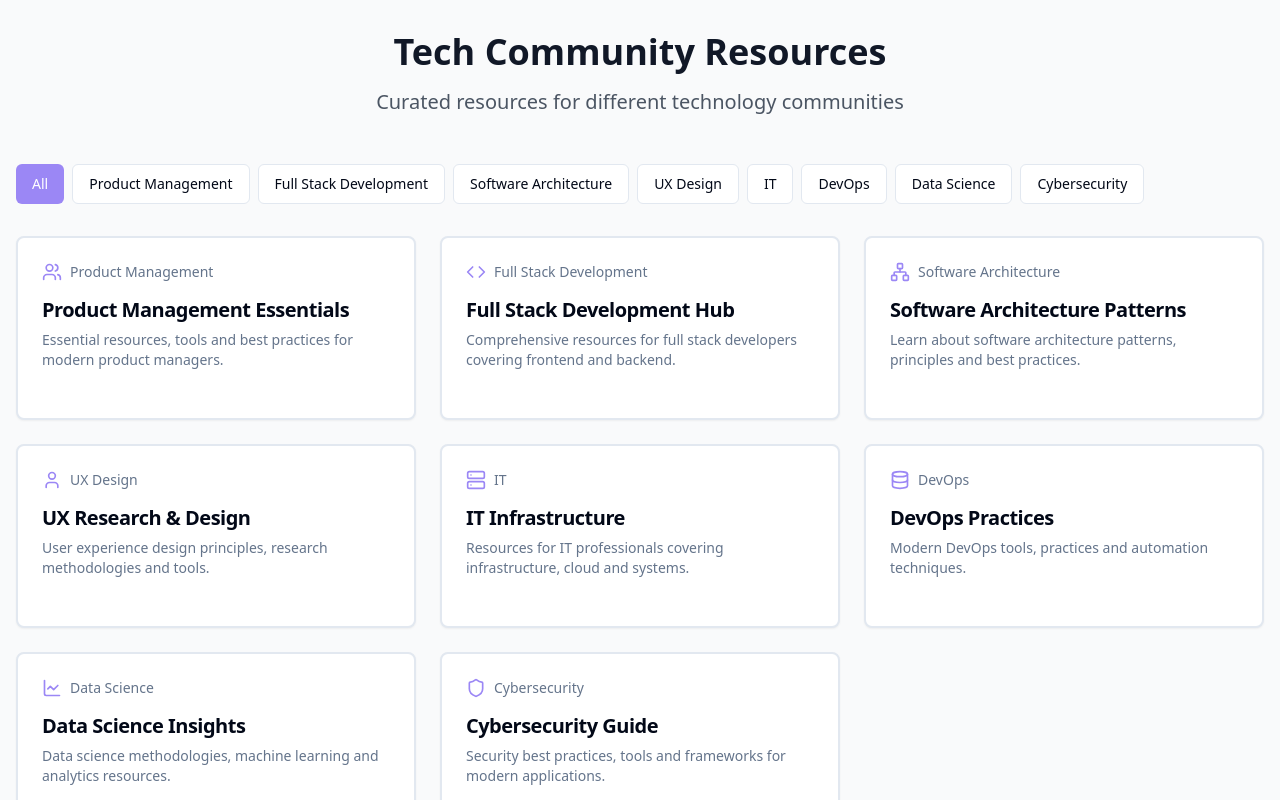
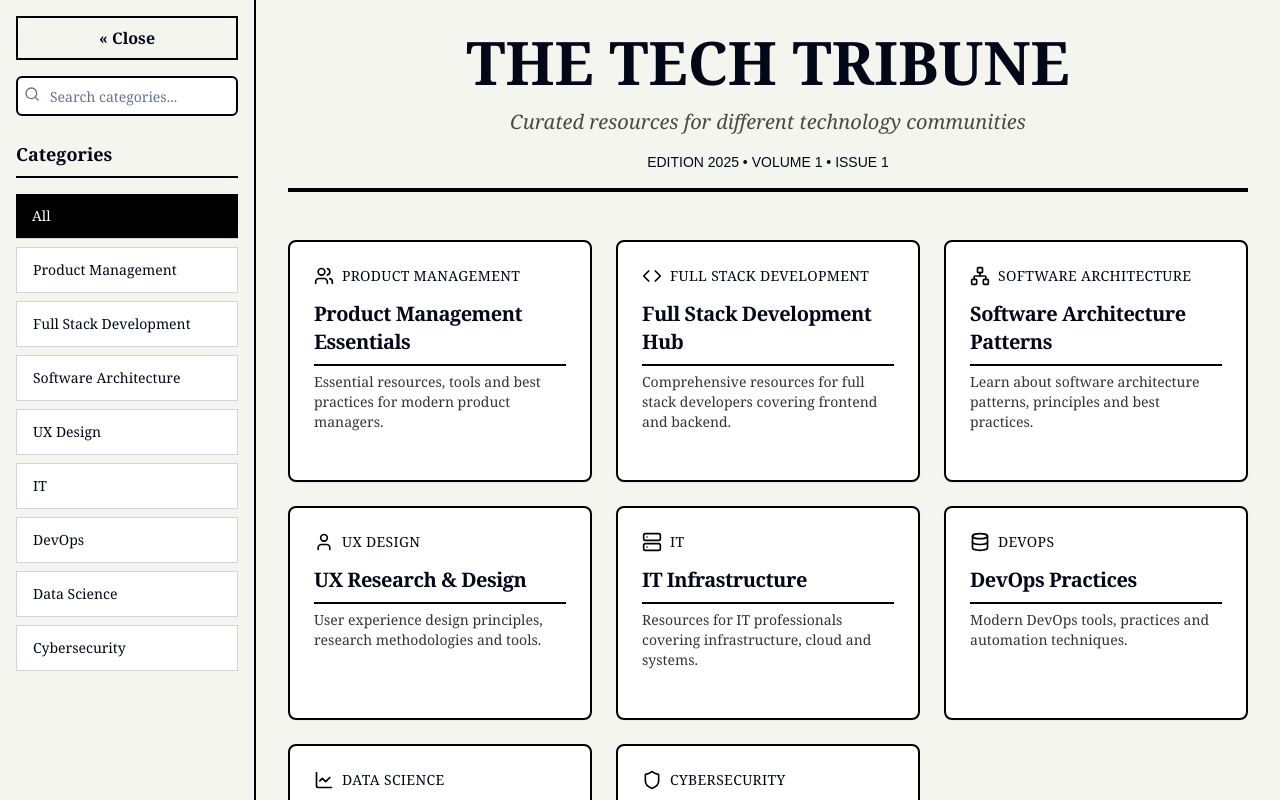
Before and after one commit to KayDyshay/community-resource-cards, a React (Vite) app: page / in a window 1280 px wide. Shown: the top 800 px of the page. Built offline with nearby package versions, Linux system fonts and the light colour scheme.

Commit message:
Refactor: Implement retro newspaper design
Redesign the web app to resemble the Shopify Editions Winter 2025 website, incorporating a retro newspaper aesthetic. Includes a left navigation with filter functionality for each topic.

```diff
--- a/src/components/CategoryFilter.tsx
+++ b/src/components/CategoryFilter.tsx
@@ -14,15 +14,19 @@ const CategoryFilter = ({
   onCategoryChange,
 }: CategoryFilterProps) => {
   return (
-    <div className="flex flex-wrap gap-2 mb-8">
+    <div className="flex flex-col gap-2 w-full">
       {categories.map((category) => (
         <Button
           key={category}
           variant={activeCategory === category ? "default" : "outline"}
           onClick={() => onCategoryChange(category)}
           className={cn(
-            "transition-all duration-300",
-            activeCategory === category ? "bg-primary text-white" : "hover:bg-primary/10"
+            "justify-start text-left font-serif rounded-none border-b border-gray-300 transition-all duration-300 px-4 py-3 h-auto",
+            activeCategory === category
+              ? "bg-black text-white"
+              : category === "All"
+                ? "bg-white text-black hover:bg-black/10"
+                : "hover:bg-black/10"
           )}
         >
           {category}
--- a/src/components/ResourceCard.tsx
+++ b/src/components/ResourceCard.tsx
@@ -20,21 +20,25 @@ interface ResourceCardProps {
 const ResourceCard = ({ title, description, category, Icon, className }: ResourceCardProps) => {
   return (
     <Card className={cn(
-      "transition-all duration-300 hover:shadow-lg hover:-translate-y-1",
-      "cursor-pointer bg-white border-2",
+      "transition-all duration-300 hover:shadow-lg bg-white border-2 border-black",
+      "cursor-pointer overflow-hidden",
       className
     )}>
-      <CardHeader>
+      <CardHeader className="font-serif">
         <div className="flex items-center gap-2 mb-2">
-          <Icon className="w-5 h-5 text-primary" />
-          <span className="text-sm font-medium text-muted-foreground">
+          <Icon className="w-5 h-5 text-black" />
+          <span className="text-sm font-medium uppercase tracking-wide">
             {category}
           </span>
         </div>
-        <CardTitle className="text-xl">{title}</CardTitle>
-        <CardDescription>{description}</CardDescription>
+        <CardTitle className="text-xl font-bold border-b-2 border-black pb-2 mb-2">
+          {title}
+        </CardTitle>
+        <CardDescription className="text-black/80 font-serif">
+          {description}
+        </CardDescription>
       </CardHeader>
-      <CardContent>
+      <CardContent className="font-serif">
       </CardContent>
     </Card>
   );
--- /dev/null
+++ b/src/components/Sidebar.tsx
@@ -0,0 +1,61 @@
+
+import { useState } from "react";
+import { Search } from "lucide-react";
+import { Input } from "@/components/ui/input";
+import CategoryFilter from "@/components/CategoryFilter";
+
+interface SidebarProps {
+  categories: string[];
+  activeCategory: string;
+  onCategoryChange: (category: string) => void;
+}
+
+const Sidebar = ({ categories, activeCategory, onCategoryChange }: SidebarProps) => {
+  const [searchTerm, setSearchTerm] = useState("");
+  const [isExpanded, setIsExpanded] = useState(true);
+
+  const filteredCategories = categories.filter(category =>
+    category.toLowerCase().includes(searchTerm.toLowerCase())
+  );
+
+  return (
+    <div className={`fixed top-0 left-0 h-full border-r-2 border-black bg-[#f5f5f0] transition-all duration-300 z-10
+      ${isExpanded ? 'w-64' : 'w-16'}
+    `}>
+      <div className="p-4">
+        <button
+          onClick={() => setIsExpanded(!isExpanded)}
+          className="w-full mb-4 px-3 py-2 border-2 border-black font-serif font-bold hover:bg-black hover:text-white transition-colors"
+        >
+          {isExpanded ? '« Close' : '»'}
+        </button>
+
+        {isExpanded && (
+          <>
+            <div className="relative mb-6">
+              <Search className="absolute left-2 top-2.5 h-4 w-4 text-gray-500" />
+              <Input
+                placeholder="Search categories..."
+                value={searchTerm}
+                onChange={(e) => setSearchTerm(e.target.value)}
+                className="pl-8 border-2 border-black focus-visible:ring-0 font-serif"
+              />
+            </div>
+
+            <h3 className="font-serif font-bold text-lg border-b-2 border-black pb-2 mb-4">
+              Categories
+            </h3>
+
+            <CategoryFilter
+              categories={filteredCategories}
+              activeCategory={activeCategory}
+              onCategoryChange={onCategoryChange}
+            />
+          </>
+        )}
+      </div>
+    </div>
+  );
+};
+
+export default Sidebar;
--- a/src/index.css
+++ b/src/index.css
@@ -1,3 +1,4 @@
+
 @tailwind base;
 @tailwind components;
 @tailwind utilities;
@@ -35,58 +36,17 @@
     --radius: 0.5rem;
 
     --sidebar-background: 0 0% 98%;
-
     --sidebar-foreground: 240 5.3% 26.1%;
-
     --sidebar-primary: 240 5.9% 10%;
-
     --sidebar-primary-foreground: 0 0% 98%;
-
     --sidebar-accent: 240 4.8% 95.9%;
-
     --sidebar-accent-foreground: 240 5.9% 10%;
-
     --sidebar-border: 220 13% 91%;
-
     --sidebar-ring: 217.2 91.2% 59.8%;
   }
 
   .dark {
-    --background: 222.2 84% 4.9%;
-    --foreground: 210 40% 98%;
-
-    --card: 222.2 84% 4.9%;
-    --card-foreground: 210 40% 98%;
-
-    --popover: 222.2 84% 4.9%;
-    --popover-foreground: 210 40% 98%;
-
-    --primary: 210 40% 98%;
-    --primary-foreground: 222.2 47.4% 11.2%;
-
-    --secondary: 217.2 32.6% 17.5%;
-    --secondary-foreground: 210 40% 98%;
-
-    --muted: 217.2 32.6% 17.5%;
-    --muted-foreground: 215 20.2% 65.1%;
-
-    --accent: 217.2 32.6% 17.5%;
-    --accent-foreground: 210 40% 98%;
-
-    --destructive: 0 62.8% 30.6%;
-    --destructive-foreground: 210 40% 98%;
-
-    --border: 217.2 32.6% 17.5%;
-    --input: 217.2 32.6% 17.5%;
-    --ring: 212.7 26.8% 83.9%;
-    --sidebar-background: 240 5.9% 10%;
-    --sidebar-foreground: 240 4.8% 95.9%;
-    --sidebar-primary: 224.3 76.3% 48%;
-    --sidebar-primary-foreground: 0 0% 100%;
-    --sidebar-accent: 240 3.7% 15.9%;
-    --sidebar-accent-foreground: 240 4.8% 95.9%;
-    --sidebar-border: 240 3.7% 15.9%;
-    --sidebar-ring: 217.2 91.2% 59.8%;
+    /* ... keep existing code */
   }
 }
 
@@ -97,5 +57,36 @@
 
   body {
     @apply bg-background text-foreground;
+    background-color: #f5f5f0;
+    font-family: Georgia, 'Times New Roman', Times, serif;
+  }
+
+  h1, h2, h3, h4, h5, h6 {
+    @apply font-serif font-bold;
   }
 }
+
+/* Newspaper specific styles */
+@layer components {
+  .newspaper-title {
+    font-family: "Times New Roman", Times, serif;
+    letter-spacing: -0.5px;
+    font-weight: 900;
+  }
+
+  .newspaper-heading {
+    border-bottom: 2px solid black;
+    padding-bottom: 0.5rem;
+    margin-bottom: 1rem;
+  }
+
+  .newspaper-card {
+    border: 2px solid black;
+    transition: all 0.2s ease;
+  }
+
+  .newspaper-card:hover {
+    transform: translateY(-4px);
+    box-shadow: 0 10px 15px -3px rgba(0, 0, 0, 0.1), 0 4px 6px -2px rgba(0, 0, 0, 0.05);
+  }
+}
--- a/src/pages/Index.tsx
+++ b/src/pages/Index.tsx
@@ -11,7 +11,7 @@ import {
   Network
 } from "lucide-react";
 import ResourceCard from "@/components/ResourceCard";
-import CategoryFilter from "@/components/CategoryFilter";
+import Sidebar from "@/components/Sidebar";
 
 const communities = [
   {
@@ -74,23 +74,29 @@ const Index = () => {
   );
 
   return (
-    <div className="min-h-screen bg-gray-50">
-      <div className="container mx-auto px-4 py-8">
-        <header className="text-center mb-12">
-          <h1 className="text-4xl font-bold mb-4 text-gray-900">
-            Tech Community Resources
-          </h1>
-          <p className="text-xl text-gray-600 max-w-2xl mx-auto">
-            Curated resources for different technology communities
-          </p>
-        </header>
-
-        <CategoryFilter
+    <div className="min-h-screen bg-[#f5f5f0] font-serif">
+      <Sidebar
         categories={categories}
         activeCategory={activeCategory}
         onCategoryChange={setActiveCategory}
       />
 
+      <div className="ml-64 p-8">
+        <header className="border-b-4 border-black mb-12 pb-4">
+          <div className="text-center">
+            <h1 className="text-6xl font-bold mb-4 font-serif">
+              THE TECH TRIBUNE
+            </h1>
+            <p className="text-xl text-black/70 max-w-2xl mx-auto italic">
+              Curated resources for different technology communities
+            </p>
+            <div className="text-sm mt-4 font-sans">
+              EDITION 2025 • VOLUME 1 • ISSUE 1
+            </div>
+          </div>
+        </header>
+
+        <main>
           <div className="grid grid-cols-1 md:grid-cols-2 lg:grid-cols-3 gap-6">
             {filteredCommunities.map((community) => (
               <ResourceCard
@@ -100,6 +106,7 @@ const Index = () => {
               />
             ))}
           </div>
+        </main>
       </div>
     </div>
   );
--- a/tailwind.config.ts
+++ b/tailwind.config.ts
@@ -19,6 +19,10 @@ export default {
       }
     },
     extend: {
+      fontFamily: {
+        'serif': ['Georgia', 'Cambria', 'Times New Roman', 'Times', 'serif'],
+        'sans': ['Arial', 'Helvetica', 'sans-serif'],
+      },
       colors: {
         border: 'hsl(var(--border))',
         input: 'hsl(var(--input))',
```
Lines whose indentation alone changed are shown as unchanged.
